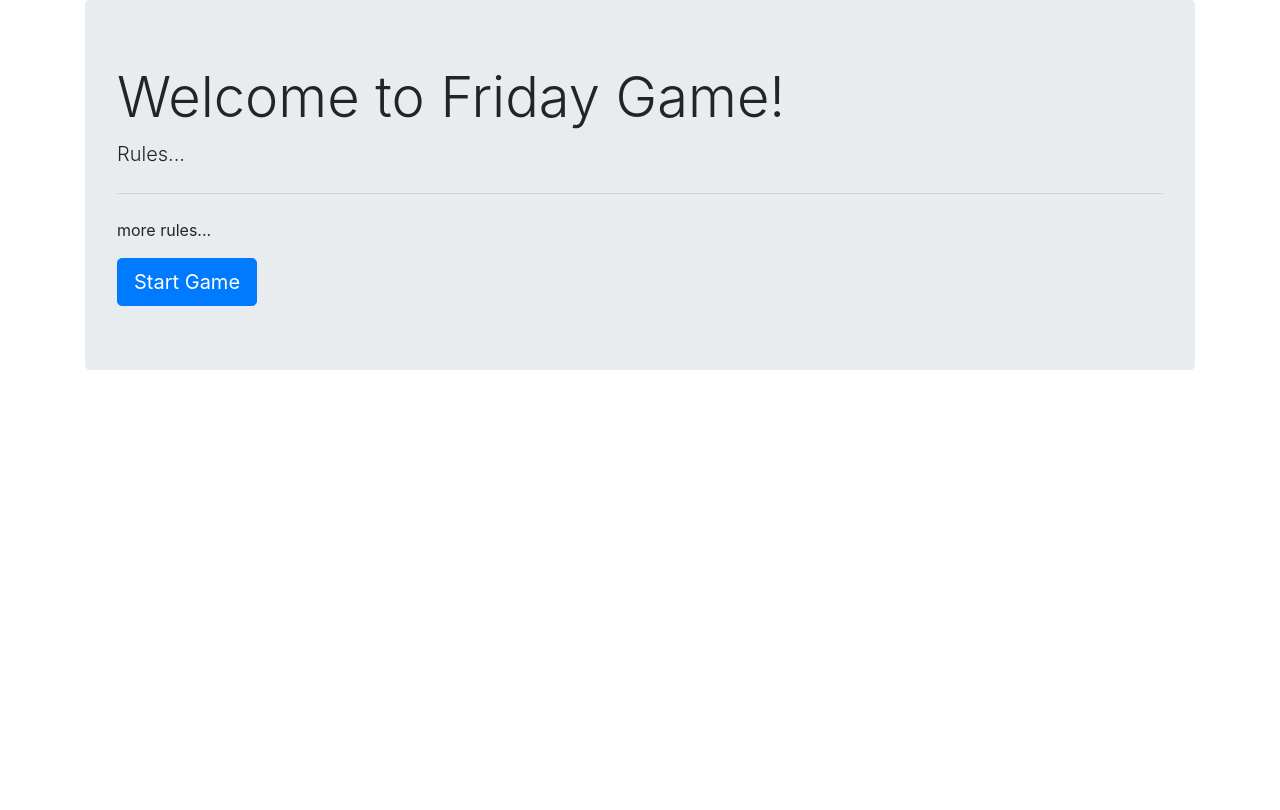
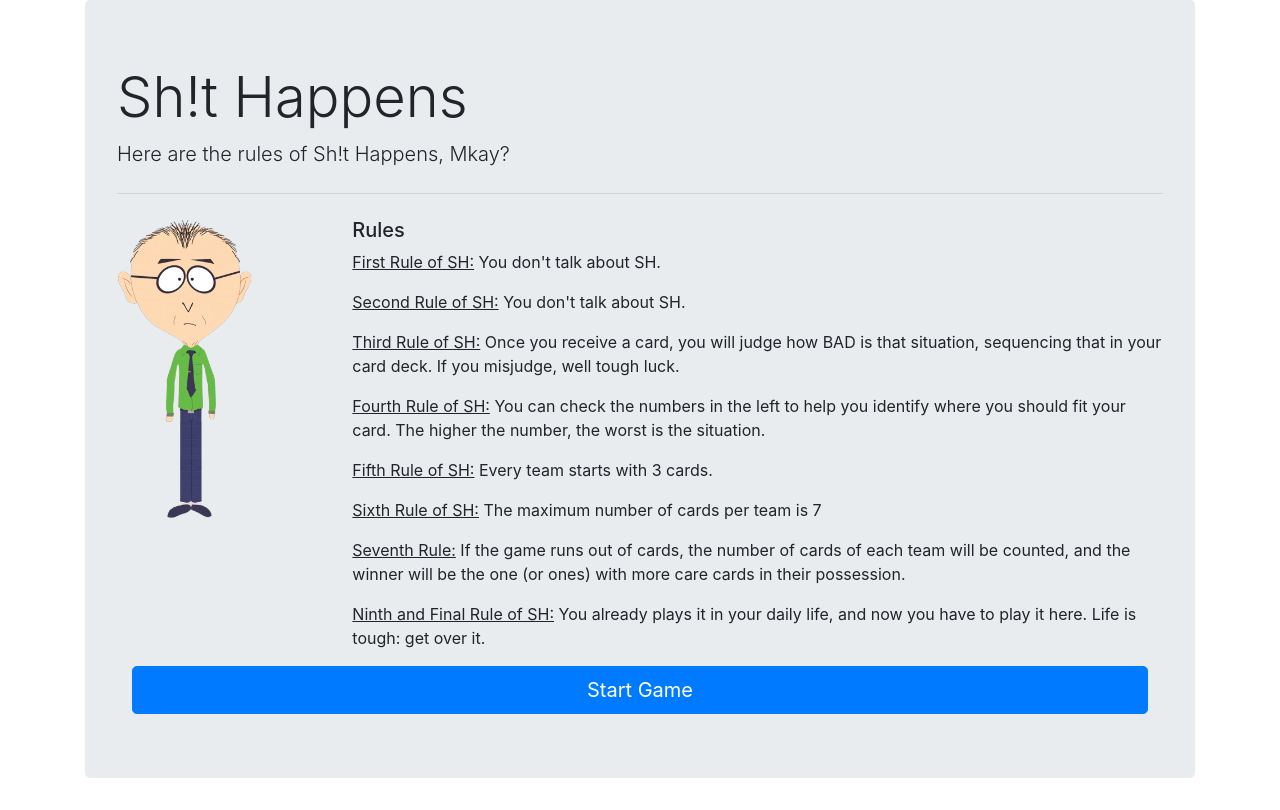
Before and after one commit to dudehacker/shit-happens, an Angular app: page / in a window 1280 px wide. Built offline with nearby package versions, Linux system fonts and the light colour scheme.

Commit message:
Added rules on homepage

```diff
--- a/src/app/home/home.component.css
+++ b/src/app/home/home.component.css
@@ -0,0 +1,7 @@
+.media-body{
+  padding-left: 100px;
+}
+
+.underline{
+  text-decoration: underline;
+}
--- a/src/app/home/home.component.html
+++ b/src/app/home/home.component.html
@@ -1,9 +1,27 @@
 <div class="container">
   <div class="jumbotron">
-    <h1 class="display-4">Welcome to Friday Game!</h1>
-    <p class="lead">Rules...</p>
+    <h1 class="display-4">Sh!t Happens</h1>
+    <p class="lead">Here are the rules of Sh!t Happens, Mkay?</p>
     <hr class="my-4">
-    <p>more rules...</p>
-    <a class="btn btn-primary btn-lg" routerLink="/game" routerLinkActive="active" role="button">Start Game</a>
+
+
+    <div class="media">
+      <img src="assets/mascot.png" alt="Mascot" height="300" width="auto">
+      <div class="media-body">
+        <h5 class="mt-0">Rules</h5>
+        <p><span class="underline">First Rule of SH:</span> You don't talk about SH.</p>
+        <p><span class="underline">Second Rule of SH:</span> You don't talk about SH.</p>
+        <p><span class="underline">Third Rule of SH:</span> Once you receive a card, you will judge how BAD is that situation, sequencing that in your card deck. If you misjudge, well tough luck.</p>
+        <p><span class="underline">Fourth Rule of SH:</span> You can check the numbers in the left to help you identify where you should fit your card. The higher the number, the worst is the situation.</p>
+        <p><span class="underline">Fifth Rule of SH:</span> Every team starts with 3 cards.</p>
+        <p><span class="underline">Sixth Rule of SH:</span> The maximum number of cards per team is 7</p>
+        <p><span class="underline">Seventh Rule:</span> If the game runs out of cards, the number of cards of each team will be counted, and the winner will be the one (or ones) with more care cards in their possession.</p>
+        <p><span class="underline">Ninth and Final Rule of SH:</span> You already plays it in your daily life, and now you have to play it here. Life is tough: get over it.</p>
+      </div>
+    </div>
+
+    <div class="container">
+      <button type="button" class="btn btn-primary btn-lg btn-block" routerLink="/game" routerLinkActive="active">Start Game</button>
+    </div>
   </div>
 </div>
```
